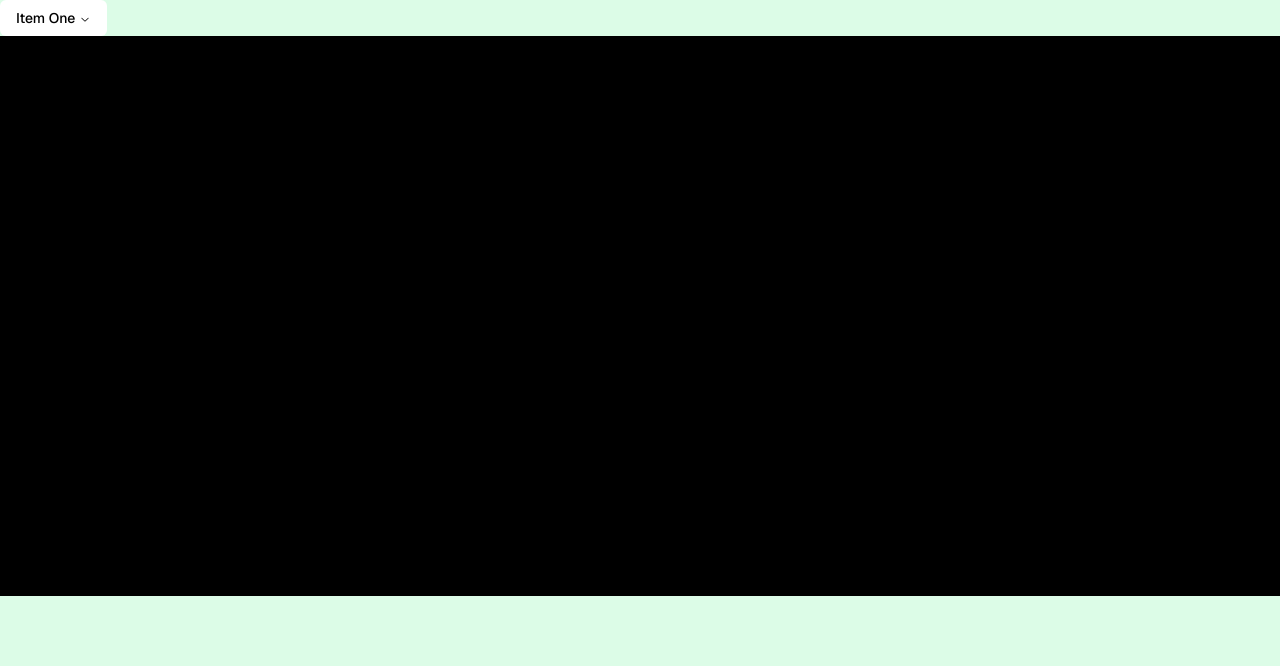
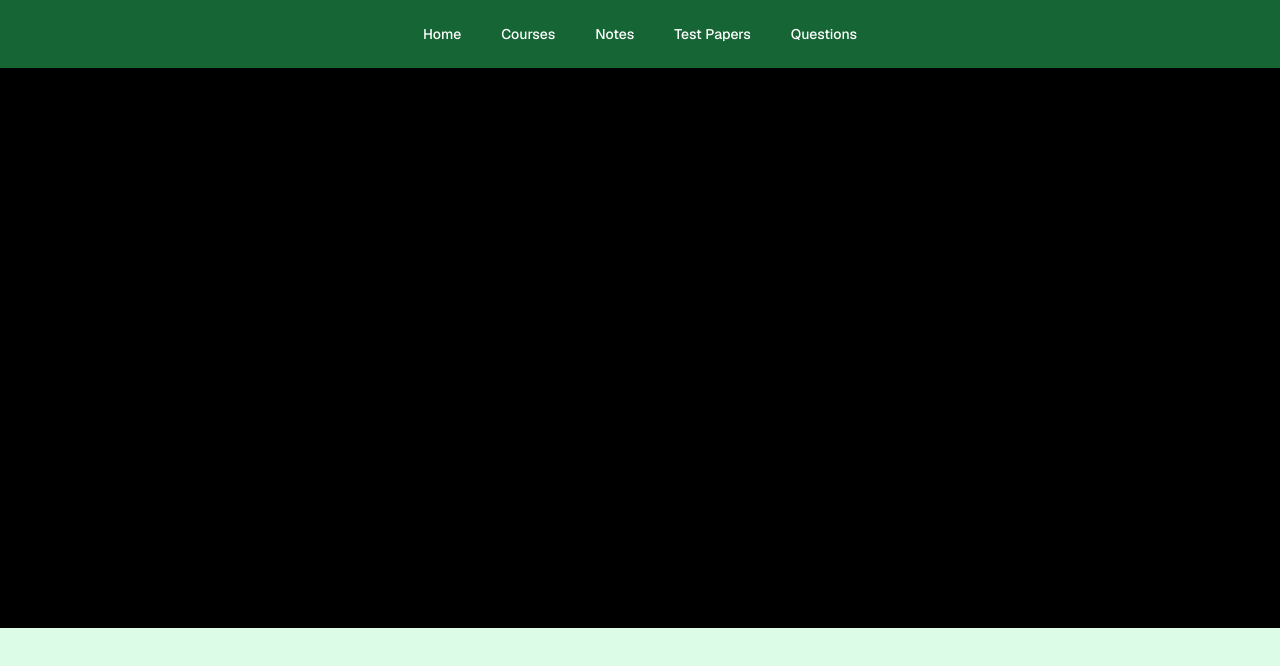
Before and after one commit to mradulnatani/biology-academy-freelance, a Next.js app: page / in a window 1280 px wide. Shown: the top 666 px of the page. Built offline with nearby package versions, Linux system fonts and the light colour scheme.

Commit message:
navbar fixed

```diff
--- a/src/app/layout.tsx
+++ b/src/app/layout.tsx
@@ -4,7 +4,7 @@ import { GeistSans } from "geist/font/sans";
 import { type Metadata } from "next";
 
 export const metadata: Metadata = {
-  title: "Create T3 App",
+  title: "E-Biology Academy",
   description: "Generated by create-t3-app",
   icons: [{ rel: "icon", url: "/favicon.ico" }],
 };
--- a/src/components/Navbar.tsx
+++ b/src/components/Navbar.tsx
@@ -1,31 +1,82 @@
-import React from 'react'
-import {
-  NavigationMenu,
-  NavigationMenuContent,
-  NavigationMenuIndicator,
-  NavigationMenuItem,
-  NavigationMenuLink,
-  NavigationMenuList,
-  NavigationMenuTrigger,
-  NavigationMenuViewport,
-} from "~/components/ui/navigation-menu"
+import React, { useState, ReactNode } from 'react'
+import Link from 'next/link'
 
-const navbar = () => {
+interface NavItemProps {
+  href: string;
+  children: ReactNode;
+}
+
+const NavItem: React.FC<NavItemProps> = ({ href, children }) => (
+  <Link href={href} className="px-3 py-2 rounded-md text-sm font-medium hover:bg-green-700 transition-colors duration-200">
+    {children}
+  </Link>
+)
+
+interface DropdownItemProps {
+  href: string;
+  children: ReactNode;
+}
+
+const DropdownItem: React.FC<DropdownItemProps> = ({ href, children }) => (
+  <Link href={href} className="block px-4 py-2 text-sm text-gray-700 hover:bg-green-100 rounded-md transition-colors duration-200">
+    {children}
+  </Link>
+)
+
+interface DropdownProps {
+  isOpen: boolean;
+  setIsOpen: (isOpen: boolean) => void;
+  title: string;
+  items: string[];
+}
+
+const Dropdown: React.FC<DropdownProps> = ({ isOpen, setIsOpen, title, items }) => (
+  <div className="relative" onMouseEnter={() => setIsOpen(true)} onMouseLeave={() => setIsOpen(false)}>
+    <button
+      className="px-3 py-2 rounded-md text-sm font-medium hover:bg-green-700 transition-colors duration-200 focus:outline-none"
+    >
+      {title}
+    </button>
+    {isOpen && (
+      <div className="absolute left-0 mt-2 w-48 bg-white rounded-md shadow-lg overflow-hidden z-10">
+        {items.map((item: string, index: number) => (
+          <DropdownItem key={index} href={`/${title.toLowerCase()}/${item.toLowerCase().replace(' ', '-')}`}>
+            {item}
+          </DropdownItem>
+        ))}
+      </div>
+    )}
+  </div>
+)
+
+const Navbar: React.FC = () => {
+  const [coursesOpen, setCoursesOpen] = useState<boolean>(false)
+  const [notesOpen, setNotesOpen] = useState<boolean>(false)
+
   return (
-    <div>
-      <NavigationMenu>
-  <NavigationMenuList>
-    <NavigationMenuItem>
-      <NavigationMenuTrigger>Item One</NavigationMenuTrigger>
-      <NavigationMenuContent>
-        <NavigationMenuLink>Link</NavigationMenuLink>
-      </NavigationMenuContent>
-    </NavigationMenuItem>
-  </NavigationMenuList>
-</NavigationMenu>
+    <nav className='py-4 px-4 md:px-8 lg:px-16 bg-green-800 text-white shadow-lg'>
+      <div className="max-w-screen-xl mx-auto flex justify-center items-center space-x-4">
+        <NavItem href="/">Home</NavItem>
 
-    </div>
+        <Dropdown
+          isOpen={coursesOpen}
+          setIsOpen={setCoursesOpen}
+          title="Courses"
+          items={["Botany", "Zoology", "Latest Notes", "All Courses"]}
+        />
+
+        <Dropdown
+          isOpen={notesOpen}
+          setIsOpen={setNotesOpen}
+          title="Notes"
+          items={["Recent Notes", "Popular Notes", "Create Note", "All Notes"]}
+        />
+
+        <NavItem href="/testpapers">Test Papers</NavItem>
+        <NavItem href="/questions">Questions</NavItem>
+      </div>
+    </nav>
   )
 }
 
-export default navbar
+export default Navbar
```
